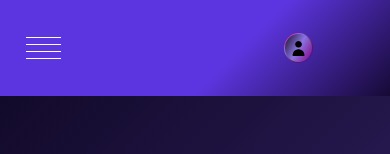
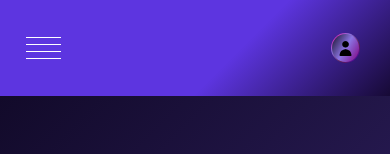
Before and after one commit to YanaBocharova/react_api, a React (Create React App) app: page / in a window 390 px wide. Shown: the top 154 px of the page. Built offline with nearby package versions, Linux system fonts and the light colour scheme.

Commit message:
Change width burger menu

```diff
--- a/src/App.css
+++ b/src/App.css
@@ -226,7 +226,7 @@ body {
   }
 
   .top-signup-login {
-    right: 50%;
+    right: 43%;
     position: relative;  /* 🔥 important for stacking */
   }
 
@@ -236,7 +236,7 @@ body {
     top: 325px;
     left: -16%;
     width: 100%;
-    min-width: 100vw;
+    min-width: 105vw;
     width: auto !important;
     height: 100vh;
     background: linear-gradient(135deg, #5d35e0, #080112);
```
